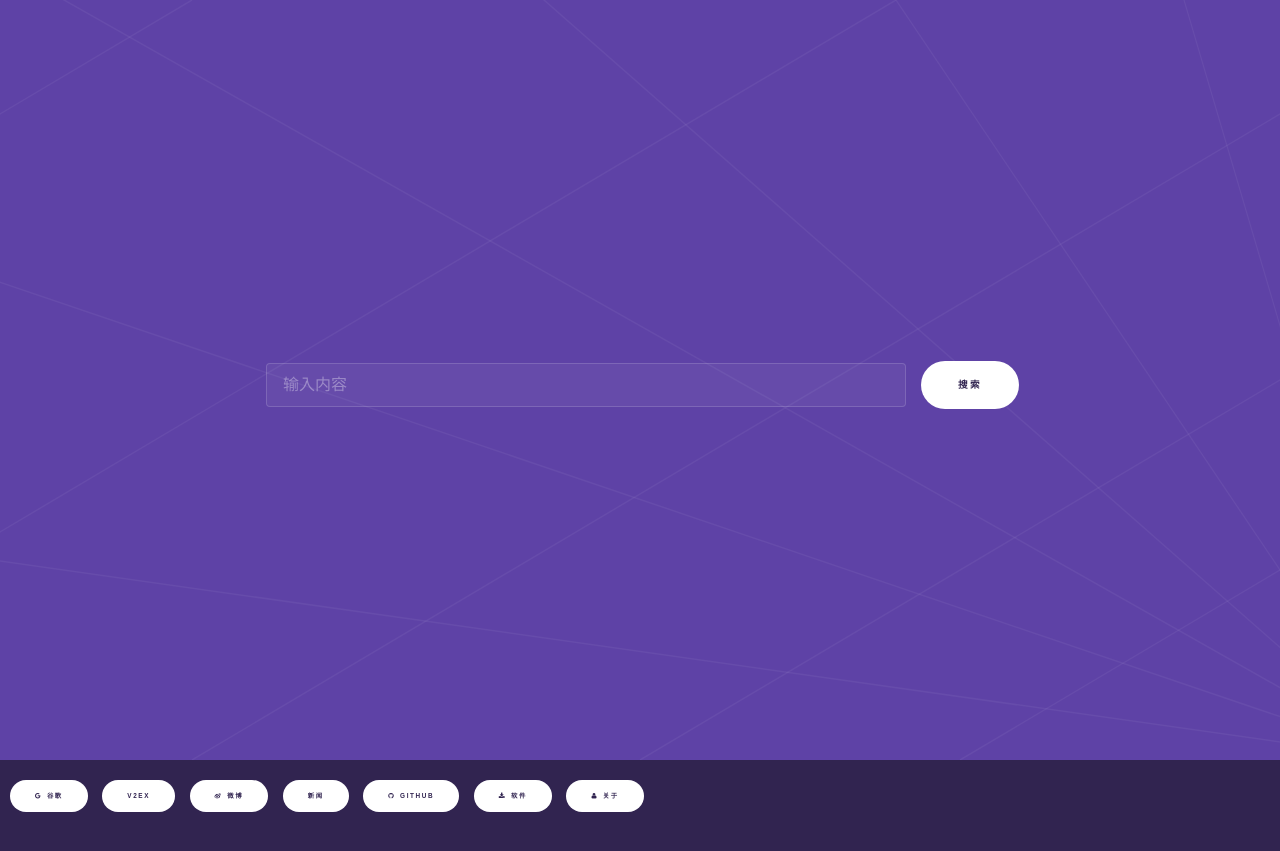
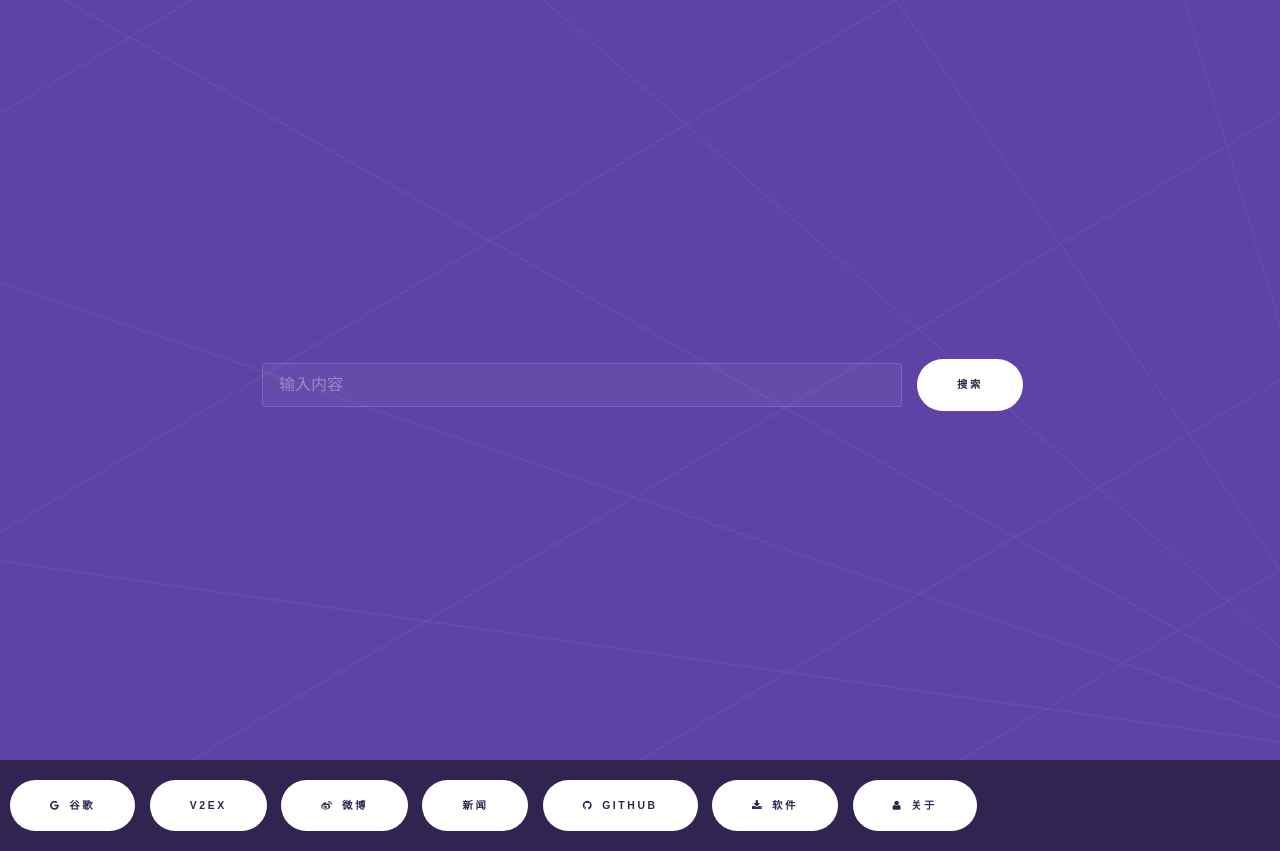
Before and after one commit to MadWhisper/home.bd, a plain HTML site: page index.html in a window 1280 px wide. Drawn offline with Linux system fonts and the light colour scheme.

Commit message:
no message

```diff
--- a/assets/css/main.css
+++ b/assets/css/main.css
@@ -1881,7 +1881,7 @@
 		color: #ffffff !important;
 		cursor: pointer;
 		display: inline-block;
-		font-size: 0.6em;
+		font-size: 0.65em;
 		font-weight: bold;
 		height: calc(4.75em + 2px);
 		letter-spacing: 0.25em;
@@ -1952,7 +1952,7 @@
 		input[type="button"].small,
 		button.small,
 		.button.small {
-			font-size: 0.4em;
+			font-size: 0.65em;
 		}
 
 		input[type="submit"].big,
```
